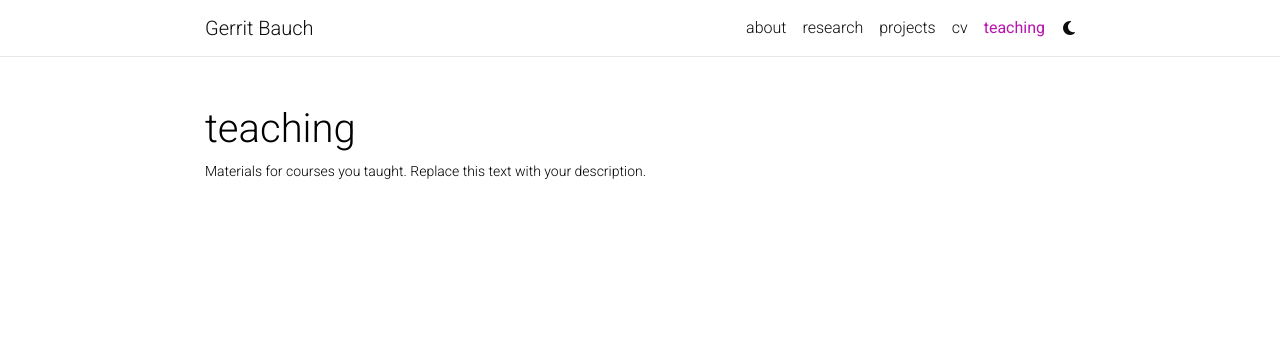
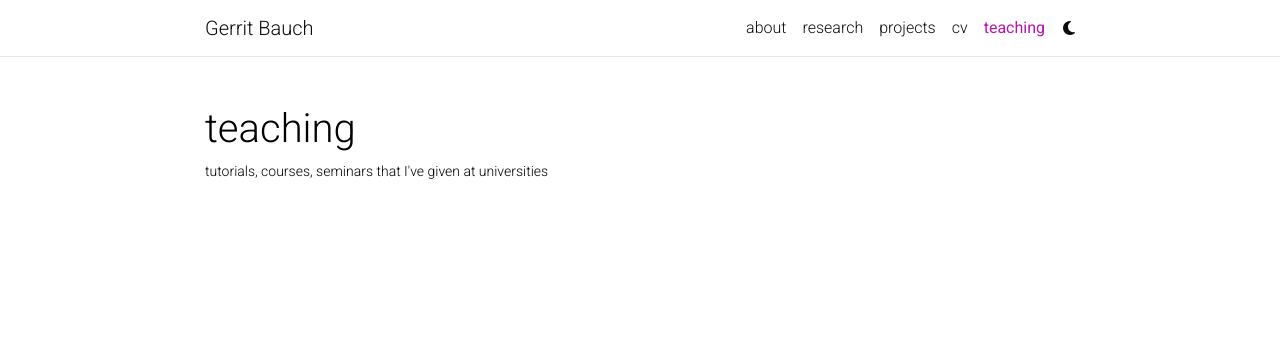
Before and after one commit to gbauch/gbauch.github.io, a Jekyll site: the page built from _pages/teaching.md, in a window 1280 px wide. Shown: the top 355 px of the page. Built offline with Jekyll 4.4.1, drawn with Linux system fonts in a browser that asks for light colours; comment, search, counter and statistics services are not loaded; a style sheet for code colours, icons or effects is not loaded.

Commit message:
Update teaching.md

```diff
--- a/_pages/teaching.md
+++ b/_pages/teaching.md
@@ -2,7 +2,7 @@
 layout: page
 permalink: /teaching/
 title: teaching
-description: Materials for courses you taught. Replace this text with your description.
+description: tutorials, courses, seminars that I've given at universities
 nav: true
 nav_order: 5
 ---
```
